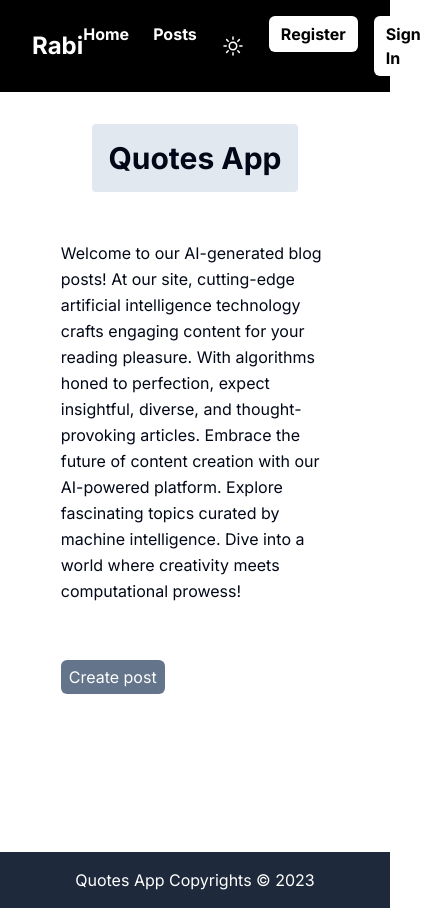
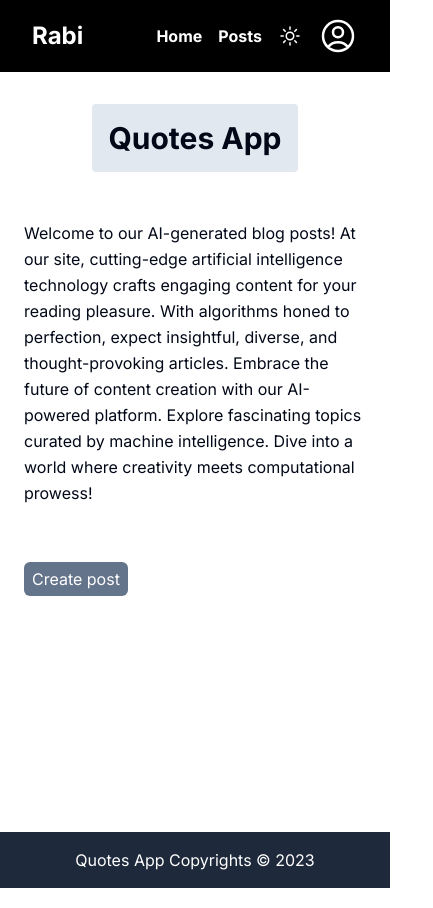
Before and after one commit to MuhammadRabi/auth-demo, a Next.js app: page / in a window 390 px wide. Shown: the whole page, 433 px wide, since content can reach past the window. Built offline with nearby package versions, Linux system fonts and the light colour scheme.

Commit message:
fix responsive nav

```diff
--- a/app/page.tsx
+++ b/app/page.tsx
@@ -6,7 +6,7 @@ export default function Home() {
       <h2 className="text-3xl font-bold bg-slate-200 dark:bg-slate-600 w-fit capitalize p-4 my-4 rounded-sm dark:text-white">
         quotes app
       </h2>
-      <article className="w-3/4 lg:w-1/2 my-8 leading-relaxed flex flex-col gap-12">
+      <article className="w-full px-2 lg:w-1/2 my-8 leading-relaxed flex flex-col gap-12">
         <p>
           Welcome to our AI-generated blog posts! At our site, cutting-edge
           artificial intelligence technology crafts engaging content for your
--- a/components/Navbar.tsx
+++ b/components/Navbar.tsx
@@ -7,7 +7,7 @@ const Navbar = () => {
       <Link href="/">
         <div className="logo text-2xl font-bold">Rabi</div>
       </Link>
-      <div className="flex gap-6 md:gap-12 capitalize">
+      <div className="flex gap-4 md:gap-8 capitalize items-center">
         <Link href="/">
           <div className="logo font-bold py-1.5">home</div>
         </Link>
@@ -15,14 +15,25 @@ const Navbar = () => {
           <div className="logo font-bold py-1.5">posts</div>
         </Link>
         <ThemeChanger />
-        <div className="auth flex gap-4">
-          <Link href="/register">
-            <div className="logo font-bold bg-white text-black px-3 rounded-md py-1.5 hover:bg-gray-300 duration-300">
-              register
-            </div>
+        <div className="auth flex items-center">
+          <Link href="/signin">
+            <svg
+              xmlns="http://www.w3.org/2000/svg"
+              fill="none"
+              viewBox="0 0 24 24"
+              strokeWidth={1.5}
+              stroke="currentColor"
+              className="w-10 h-10 cursor-pointer md:hidden hover:opacity-75"
+            >
+              <path
+                strokeLinecap="round"
+                strokeLinejoin="round"
+                d="M17.982 18.725A7.488 7.488 0 0 0 12 15.75a7.488 7.488 0 0 0-5.982 2.975m11.963 0a9 9 0 1 0-11.963 0m11.963 0A8.966 8.966 0 0 1 12 21a8.966 8.966 0 0 1-5.982-2.275M15 9.75a3 3 0 1 1-6 0 3 3 0 0 1 6 0Z"
+              />
+            </svg>
           </Link>
           <Link href="/signin">
-            <div className="logo font-bold bg-white text-black px-3 rounded-md py-1.5 hover:bg-gray-300 duration-300">
+            <div className="hidden md:block text-sm md:text-base font-bold bg-white text-black px-3 rounded-md py-1.5 hover:bg-gray-300 duration-300">
               sign in
             </div>
           </Link>
--- a/components/auth/RegisterForm.tsx
+++ b/components/auth/RegisterForm.tsx
@@ -69,7 +69,7 @@ const RegisterForm = () => {
   return (
     <form
       onSubmit={handleSubmit(onSubmit)}
-      className="flex flex-col max-w-md gap-3 bg-gray-50 dark:bg-zinc-950 rounded-md p-6 px-8"
+      className="flex flex-col max-w-md gap-3 bg-gray-200 dark:bg-zinc-950 rounded-md p-6 px-8"
     >
       <p className="capitalize text-center text-xl font-bold">register</p>
       {signupInputs.map((input) => (
--- a/components/auth/SigninForm.tsx
+++ b/components/auth/SigninForm.tsx
@@ -1,9 +1,11 @@
+/* eslint-disable react/jsx-no-comment-textnodes */
 "use client"
 import { LoginInputs, loginSchema } from "@/models/validations"
 import { zodResolver } from "@hookform/resolvers/zod"
 import { SubmitHandler, useForm } from "react-hook-form"
 import FormInput from "./FormInput"
 import InputError from "./InputError"
+import Link from "next/link"
 
 const SigninForm = () => {
   const {
@@ -44,7 +46,7 @@ const SigninForm = () => {
   return (
     <form
       onSubmit={handleSubmit(onSubmit)}
-      className="flex flex-col max-w-sm gap-3 bg-gray-50 dark:bg-zinc-950 rounded-md p-6 px-8"
+      className="flex flex-col max-w-sm gap-3 bg-gray-200 dark:bg-zinc-950 rounded-md p-6 px-8"
     >
       <p className="capitalize text-center text-xl font-bold">Log in</p>
       {loginInputs.map((input) => (
@@ -53,7 +55,12 @@ const SigninForm = () => {
           <InputError key={input.placeholder} error={input.error} />
         </>
       ))}
-
+      <div className="text-sm">
+        <p>Don&apos;t have an account?</p>
+        <Link href="/register" className="text-blue-600 text-center">
+          create account
+        </Link>
+      </div>
       <button type="submit" disabled={isSubmitting}>
         Log in
       </button>
```
